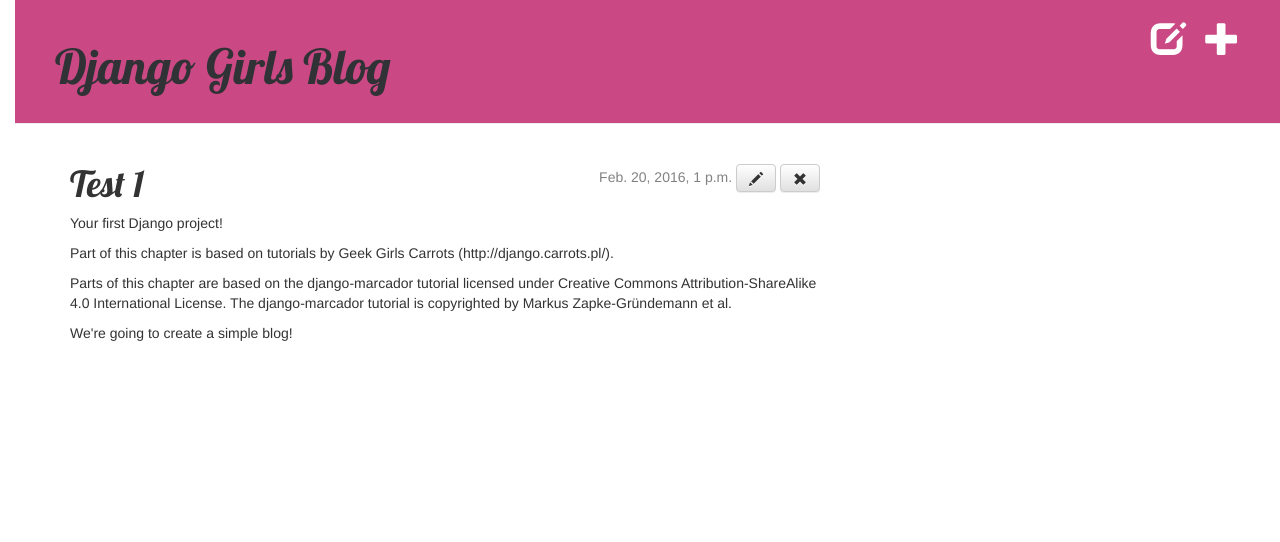
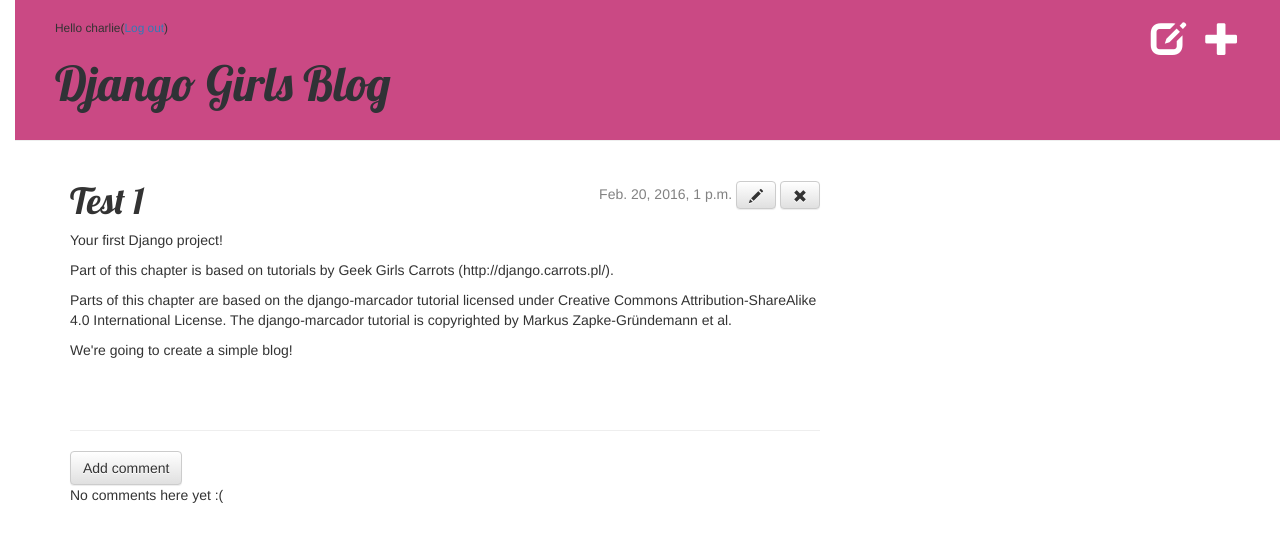
Before and after one commit to CJBirch/my-first-blog, a Django app: page /post/1/ in a window 1280 px wide. Shown: the top 542 px of the page. Run offline with Django 3.2, Linux system fonts and the light colour scheme; a user stored in the database is signed in; data comes from the database, SQL or seed files in the repository; both versions use the stored data as it was after the commit; some libraries are stand-ins or nearby versions.

Commit message:
Adding comments and moderation

```diff
--- a/blog/admin.py
+++ b/blog/admin.py
@@ -1,5 +1,6 @@
 from django.contrib import admin
-from .models import Post
+from .models import Post, Comment
 
 # Register your models here.
 admin.site.register(Post)
+admin.site.register(Comment)
--- a/blog/models.py
+++ b/blog/models.py
@@ -16,5 +16,23 @@ class Post(models.Model):
 		self.published_date = timezone.now()
 		self.save()
 
+	#Moderate the comments
+	def approved_comments(self):
+		return self.comments.filter(approved_comment=True)
+
 	def __str__(self):  #Return a string to Post title
 		return self.title
+
+class Comment(models.Model):
+    post = models.ForeignKey('blog.Post', related_name='comments')
+    author = models.CharField(max_length=200)
+    text = models.TextField()
+    created_date = models.DateTimeField(default=timezone.now)
+    approved_comment = models.BooleanField(default=False)
+
+    def approve(self):
+        self.approved_comment = True
+        self.save()
+
+    def __str__(self):
+        return self.text
--- a/blog/static/css/blog.css
+++ b/blog/static/css/blog.css
@@ -54,3 +54,7 @@ h1, h2, h3, h4 {
 .post h1 a, .post h1 a:visited {
     color: #CA4984;
 }
+
+.comment {
+    margin: 20px 0px 20px 20px;
+}
--- a/blog/templates/blog/base.html
+++ b/blog/templates/blog/base.html
@@ -15,6 +15,10 @@
     		{% if user.is_authenticated %}
     			<a href="{% url 'post_new' %}" class="top-menu"><span class="glyphicon glyphicon-plus"></span></a>
     			<a href="{% url 'post_draft_list' %}" class="top-menu"><span class="glyphicon glyphicon-edit"></span></a>
+    			{# "Hello user" and log out button #}
+    			<p class="top-menu-left"><small>Hello {{ user.username }}</small><small>(<a href="{% url 'django.contrib.auth.views.logout' %}">Log out</a>)</small></p>
+    		{% else %}
+    		<a href="{% url 'django.contrib.auth.views.login' %}" class="top-menu"><span class="glyphicon glyphicon-lock"></span></a>
     		{% endif %}
         	<h1><a href="/">Django Girls Blog</a></h1>
     	</div>
--- a/blog/templates/blog/post_detail.html
+++ b/blog/templates/blog/post_detail.html
@@ -21,4 +21,22 @@
         <h1>{{ post.title }}</h1>
         <p>{{ post.text|linebreaks }}</p>
     </div>
+    <hr>
+    {# button for add comment #}
+    <a class="btn btn-default" href="{% url 'add_comment_to_post' pk=post.pk %}">Add comment</a>
+	{% for comment in post.comments.all %}
+    <div class="comment">
+		<div class="date">
+			{{ comment.created_date }}
+			{% if not comment.approved_comment %}
+				<a class="btn btn-default" href="{% url 'comment_remove' pk=comment.pk %}"><span class="glyphicon glyphicon-remove"></span></a>
+				<a class="btn btn-default" href="{% url 'comment_approve' pk=comment.pk %}"><span class="glyphicon glyphicon-ok"></span></a>
+			{% endif %}
+		</div>
+		<strong>{{ comment.author }}</strong>
+		<p>{{ comment.text|linebreaks }}</p>
+	</div>
+	{% empty %}
+    	<p>No comments here yet :(</p>
+	{% endfor %}
 {% endblock %}
--- a/blog/templates/blog/post_list.html
+++ b/blog/templates/blog/post_list.html
@@ -11,6 +11,7 @@
         	<h1><a href="{% url 'post_detail' pk=post.pk %}">{{ post.title }}</a></h1>
         	{# displays only the first 200 characters of post #}
         	<p>{{ post.text|truncatechars:200 }}</p>
+        	<a href="{% url 'blog.views.post_detail' pk=post.pk %}">Comments: {{ post.approved_comments.count }}</a>
    		</div>
 	{% endfor %}
 {% endblock %}
--- a/blog/urls.py
+++ b/blog/urls.py
@@ -9,6 +9,9 @@ urlpatterns = [
 	url(r'^drafts/$', views.post_draft_list, name='post_draft_list'),
 	url(r'^post/(?P<pk>[0-9]+)/publish/$', views.post_publish, name='post_publish'),
 	url(r'^post/(?P<pk>[0-9]+)/remove/$', views.post_remove, name='post_remove'),
+	url(r'^post/(?P<pk>[0-9]+)/comment/$', views.add_comment_to_post, name='add_comment_to_post'),
+	url(r'^comment/(?P<pk>[0-9]+)/approve/$', views.comment_approve, name='comment_approve'),
+	url(r'^comment/(?P<pk>[0-9]+)/remove/$', views.comment_remove, name='comment_remove'),
 ]
 # ^ -- "the beginning"
 # post/ -- what comes next in the URL
@@ -26,3 +29,6 @@ urlpatterns = [
 #      - Page for list of draft posts (w/o pub date)
 #      - To publish draft post
 #      - To delete a post
+#      - To add a comment to posts
+#      - To moderate comments - approve
+#      - To moderate comments - remove
--- a/blog/views.py
+++ b/blog/views.py
@@ -1,9 +1,10 @@
 from django.shortcuts import render
 from django.shortcuts import redirect
 from django.utils import timezone
-from .models import Post
+from .models import Post, Comment
 from django.shortcuts import render, get_object_or_404
-from .forms import PostForm
+from .forms import PostForm, CommentForm
+from django.contrib.auth.decorators import login_required
 
 # Create views (pages) here.
 
@@ -16,6 +17,7 @@ def post_detail(request, pk):
     return render(request, 'blog/post_detail.html', {'post': post})
     # http://127.0.0.1:8000/post/pk/ will retrun the full text of a post
 
+@login_required
 def post_new(request):
 	#Once a post is submitted, will be displayed in the form
 	#If method is POST - if there is information saved in the form
@@ -39,6 +41,7 @@ def post_new(request):
 	return render(request, 'blog/post_edit.html', {'form': form})
     # To create a new Post form, call PostForm() and pass it to the template
 
+@login_required
 def post_edit(request, pk):
 	#Extract the post model we want to edit
     post = get_object_or_404(Post, pk=pk)
@@ -56,20 +59,52 @@ def post_edit(request, pk):
     return render(request, 'blog/post_edit.html', {'form': form})
     # Using the same template as the create a new post page
 
+@login_required
 def post_draft_list(request):
 	#Take only the unpublished posts, and order by date created
 	posts = Post.objects.filter(published_date__isnull=True).order_by('created_date')
 	return render(request, 'blog/post_draft_list.html', {'posts': posts})
 	# Page of draft posts - w/o publication date defined
 
+@login_required
 def post_publish(request, pk):
 	post = get_object_or_404(Post, pk=pk)
 	post.publish()
 	return redirect('blog.views.post_detail', pk=pk)
 	# Page to publish draft posts
 
+@login_required
 def post_remove(request, pk):
 	post = get_object_or_404(Post, pk=pk)
 	post.delete()
 	return redirect('blog.views.post_list')
 	#If a post is deleted, redirect to list of published posts
+
+def add_comment_to_post(request, pk):
+    post = get_object_or_404(Post, pk=pk)
+    if request.method == "POST":
+        form = CommentForm(request.POST)
+        if form.is_valid():
+            comment = form.save(commit=False)
+            comment.post = post
+            comment.save()
+            return redirect('blog.views.post_detail', pk=post.pk)
+    else:
+        form = CommentForm()
+    return render(request, 'blog/add_comment_to_post.html', {'form': form})
+    # Adding a comment to a post
+
+@login_required
+def comment_approve(request, pk):
+	comment = get_object_or_404(Comment, pk=pk)
+	comment.approve()
+	return redirect('blog.views.post_detail', pk=comment.post.pk)
+	# Moderate comments - approve
+
+@login_required
+def comment_remove(request, pk):
+	comment = get_object_or_404(Comment, pk=pk)
+	post_pk = comment.post.pk
+	comment.delete()
+	return redirect('blog.views.post_detail', pk=post_pk)
+	# Moderate comments - delete
--- a/mysite/settings.py
+++ b/mysite/settings.py
@@ -26,7 +26,6 @@ SECRET_KEY = '3p+1$r9h6)&@0_$y#t&3wn*(w%96y-)-%dmj^85s)0cm15mri_'
 DEBUG = True
 
 ALLOWED_HOSTS = []
-
 
 # Application definition
 
@@ -101,6 +100,7 @@ AUTH_PASSWORD_VALIDATORS = [
     },
 ]
 
+LOGIN_REDIRECT_URL = '/'
 
 # Internationalization
 # https://docs.djangoproject.com/en/1.9/topics/i18n/
--- a/mysite/urls.py
+++ b/mysite/urls.py
@@ -13,10 +13,14 @@ Including another URLconf
     1. Import the include() function: from django.conf.urls import url, include
     2. Add a URL to urlpatterns:  url(r'^blog/', include('blog.urls'))
 """
-from django.conf.urls import include, url
+from django.conf.urls import patterns, include, url
 from django.contrib import admin
+
+admin.autodiscover()
 
 urlpatterns = [
     url(r'^admin/', admin.site.urls),
+    url(r'^accounts/login/$', 'django.contrib.auth.views.login'),
+    url(r'^accounts/logout/$', 'django.contrib.auth.views.logout', {'next_page': '/'}),
     url(r'', include('blog.urls')),
 ]
```
Also changed, not shown: blog/forms.py (+6 -1 lines), blog/templates/blog/add_comment_to_post.html (added, +9 -0 lines), blog/templates/registration/login.html (added, +27 -0 lines), blog/migrations/0002_comment.py (added), db.sqlite3.
